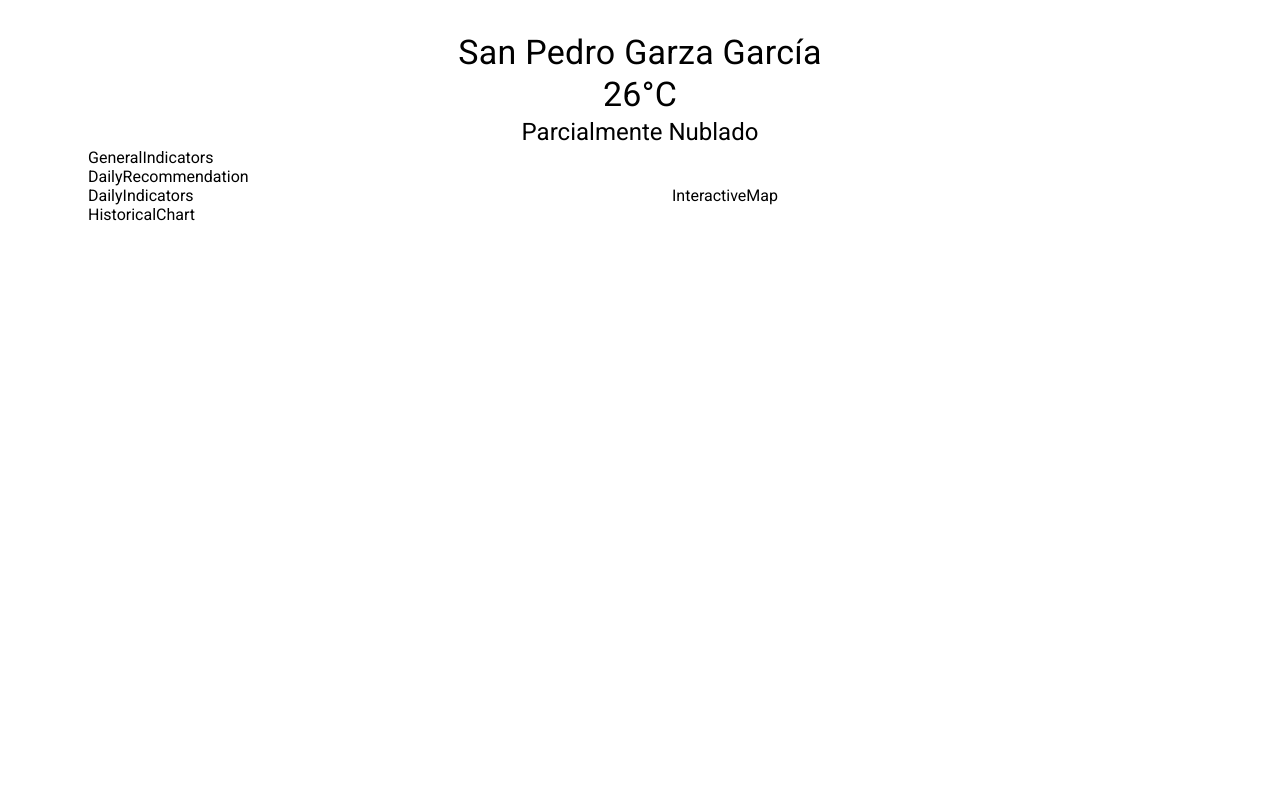
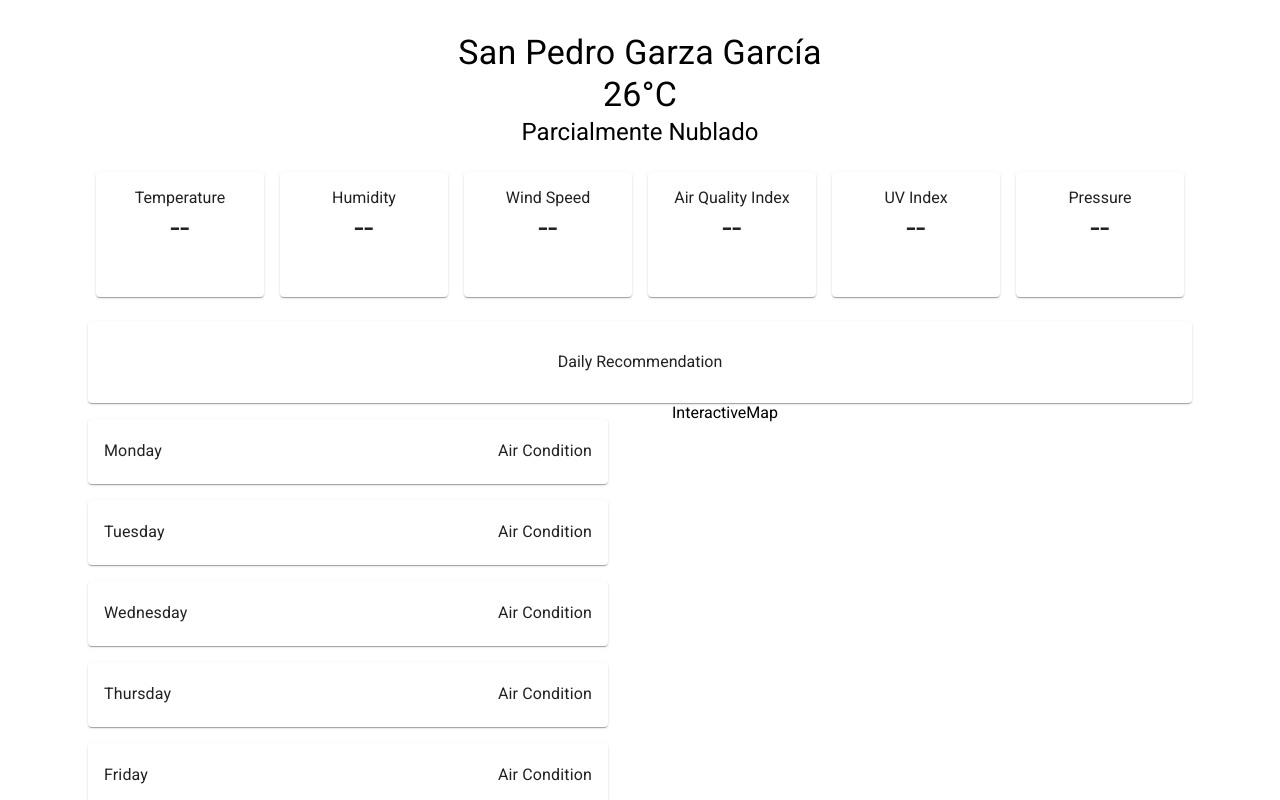
Before and after one commit to oscarvasquez28/2025-NASA-Space-Apps-Challenge-Catmosphere, a React (Vite) app in the folder client/: page / in a window 1280 px wide. Shown: the top 800 px of the page. Built offline with nearby package versions, Linux system fonts and the light colour scheme; no server answers.

Commit message:
feat: enhance DailyIndicators, DailyRecommendation, GeneralIndicators, and HistoricalChart components with Material-UI cards and improved layout

```diff
--- a/client/src/components/DailyIndicators.jsx
+++ b/client/src/components/DailyIndicators.jsx
@@ -1,9 +1,25 @@
 import Container from '@mui/material/Container';
+import Card from '@mui/material/Card';
+import { Stack, Typography } from '@mui/material';
+
+const Days = ['Monday', 'Tuesday', 'Wednesday', 'Thursday', 'Friday', 'Saturday', 'Sunday'];
 
 function DailyIndicators() {
   return (
     <Container>
-      <div>DailyIndicators</div>
+      {Days.map((day) => (
+        <Card key={day}
+        sx={{ minWidth: { xs: 35, sm: 75 },
+        minHeight: { xs: 25, sm: 65 },
+        textAlign: 'center',
+        placeContent: 'center',
+        my: 2 }}>
+          <Stack direction="row" justifyContent="space-between" alignItems="center" sx={{ px: 2 }}>
+            <Typography sx={{ fontSize: { xs: 10, sm: 16 } }}>{day}</Typography>
+            <Typography sx={{ fontSize: { xs: 10, sm: 16 } }}>Air Condition</Typography>
+          </Stack>
+        </Card>
+      ))}
     </Container>
   )
 }
--- a/client/src/components/DailyRecommendation.jsx
+++ b/client/src/components/DailyRecommendation.jsx
@@ -1,9 +1,19 @@
 import Container from '@mui/material/Container';
+import Card from '@mui/material/Card';
+import { Typography } from '@mui/material';
 
 function DailyRecommendation() {
   return (
     <Container>
-      <div>DailyRecommendation</div>
+      <Card sx={{
+        minWidth: 300,
+        minHeight: 50,
+        textAlign: 'center',
+        alignContent: 'center',
+        py: 2
+      }}>
+        <Typography variant={{ xs: 'h6', sm: 'h1' }}>Daily Recommendation</Typography>
+      </Card>
     </Container>
   )
 }
--- a/client/src/components/GeneralIndicators.jsx
+++ b/client/src/components/GeneralIndicators.jsx
@@ -1,11 +1,55 @@
+import { Stack } from '@mui/material';
 import Container from '@mui/material/Container';
+import Card from '@mui/material/Card';
+import CardContent from '@mui/material/CardContent';
+import Typography from '@mui/material/Typography';
+
+const GeneralIndicatorsArray = [{
+  name: 'Temperature',
+}, {
+  name: 'Humidity',
+}, {
+  name: 'Wind Speed',
+}, {
+  name: 'Air Quality Index',
+}, {
+  name: 'UV Index',
+},
+{
+  name: 'Pressure',
+}];
 
 function GeneralIndicators() {
   return (
     <Container>
-      <div>GeneralIndicators</div>
+      <Stack
+        direction="row"
+        sx={{
+          flexWrap: 'wrap',
+          justifyContent: { xs: 'flex-start', md: 'center' },
+          py: 2,
+        }}
+      >
+        {GeneralIndicatorsArray.map((indicator) => (
+          <Card
+            sx={{
+              minHeight: { xs: 80, sm: 125 },
+              textAlign: 'center',
+              flex: { xs: '1 1 125px', sm: '1 1 145px', md: '1 1 160px' },
+              mx: { xs: 0.5, sm: 1 },
+              my: 1,
+            }}
+            key={indicator.name}
+          >
+            <CardContent>
+              <Typography variant={{ xs: 'body1', sm: 'h5' }}>{indicator.name}</Typography>
+              <Typography variant="h4">--</Typography>
+            </CardContent>
+          </Card>
+        ))}
+      </Stack>
     </Container>
-  )
+  );
 }
 
 export default GeneralIndicators
--- a/client/src/components/HistoricalChart.jsx
+++ b/client/src/components/HistoricalChart.jsx
@@ -1,9 +1,14 @@
+import {Card, CardContent } from '@mui/material';
 import Container from '@mui/material/Container';
 
 function HistoricalChart() {
   return (
     <Container>
-      <div>HistoricalChart</div>
+      <Card>
+        <CardContent sx={{ minWidth: 300, minHeight: 200, textAlign: 'center',placeContent: 'center' }}>
+          HistoricalChart
+        </CardContent>
+      </Card>
     </Container>
   )
 }
```
